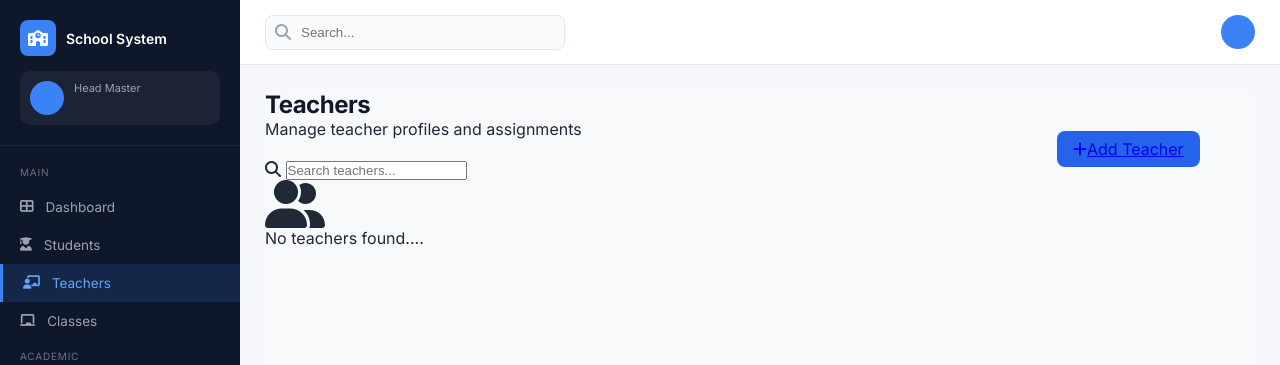
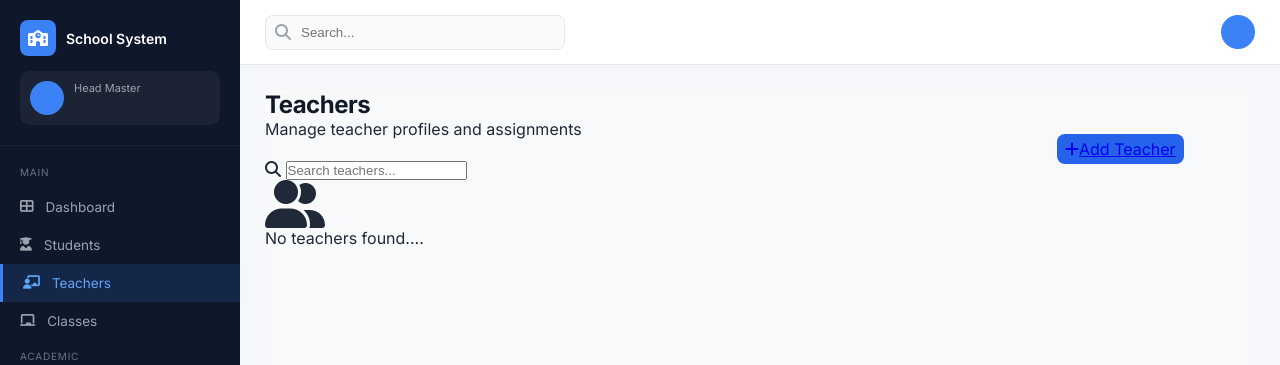
Before and after one commit to EmmanuelOkite/A-school-Management-System, a Django app: page /director/teachers/ in a window 1280 px wide. Shown: the top 365 px of the page. Run offline with Django 5.2, Linux system fonts and the light colour scheme; data that the repository does not hold is empty.

Commit message:
edited the teachers add button

```diff
--- a/school_mgt_app/templates/director_teachers.html
+++ b/school_mgt_app/templates/director_teachers.html
@@ -8,7 +8,7 @@
             <h2 class="fw-bold mb-0" style="color: #111827; letter-spacing: -0.5px;">Teachers</h2>
             <p class="text-muted mb-0">Manage teacher profiles and assignments</p>
         </div>
-        <a href="#" class="btn btn-primary px-4 py-2 fw-bold" style="border-radius: 8px; padding: 0.5rem 1rem; margin-left: 80%; background-color: #2563eb; border: none;">
+        <a href="#" class="btn btn-primary px-4 py-2 fw-bold" style="border-radius: 8px; padding: 0.3rem 0.5rem; margin-left: 80%; background-color: #2563eb; border: none;">
             <i class="fas fa-plus me-2"></i>Add Teacher
         </a>
     </div>
```
